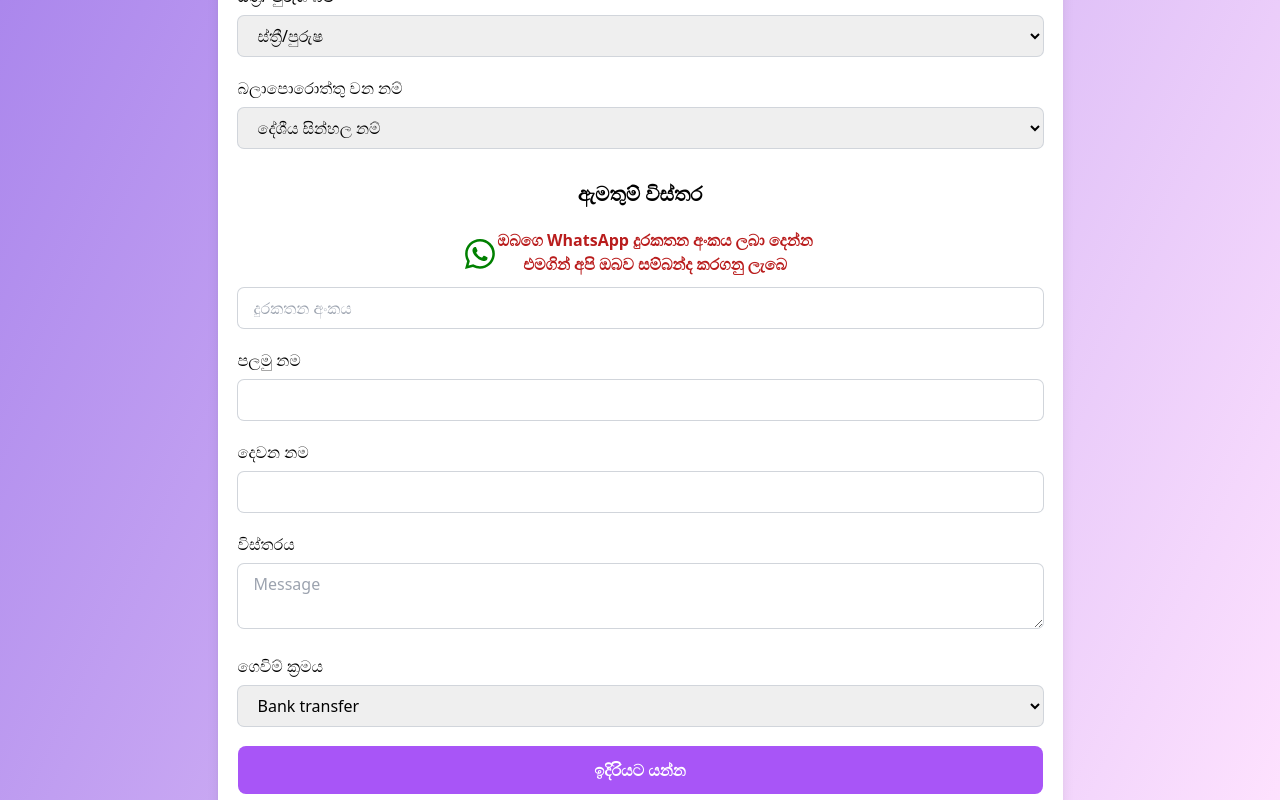
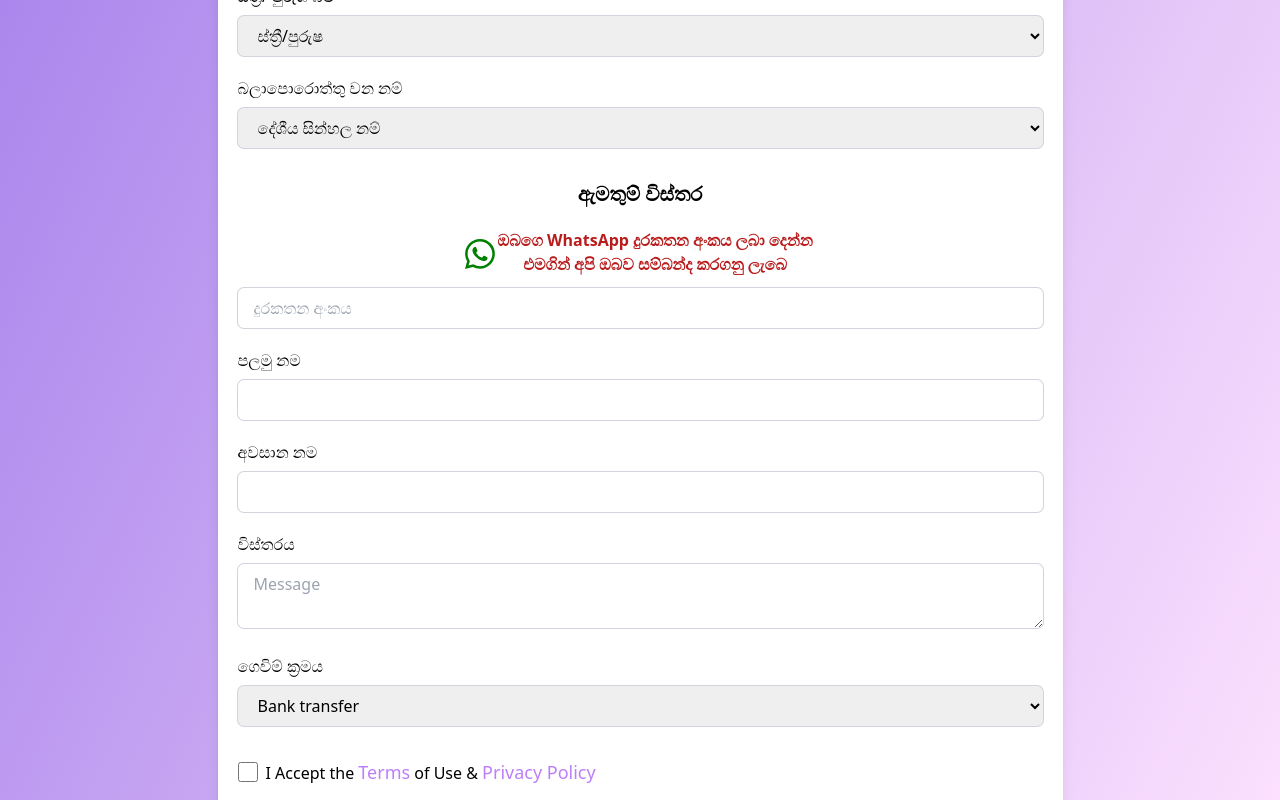
Before and after one commit to MRXjs/suryapathi-client, a Next.js app: page /babyname/form in a window 1280 px wide. Shown: the part 506-1306 px from the top of the page. Built offline with nearby package versions, Linux system fonts and the light colour scheme; a web font is replaced by a local one.

Commit message:
form validation / teams and condition check box / some css fix / payment succeeded page

```diff
--- a/src/app/components/BabyNameReqForm.js
+++ b/src/app/components/BabyNameReqForm.js
@@ -11,6 +11,7 @@ import FormError from "./FormError";
 import { toastError } from "./toast";
 import { babyNameCreate } from "../api/babyName";
 import LoadingScreen from "./LoadingScreen";
+import Link from "next/link";
 
 const BabyNameReqForm = () => {
   const router = useRouter();
@@ -212,6 +213,10 @@ const BabyNameReqForm = () => {
                 type="text"
                 {...register("first_name", {
                   required: formValidations.name.required.message,
+                  pattern: {
+                    value: formValidations.name.pattern.stringPattern,
+                    message: formValidations.name.pattern.message,
+                  },
                 })}
                 className="w-full px-4 py-2 mt-2 rounded-md outline-none ring-1 ring-gray-300 focus:ring-2 focus:ring-teal-300"
               />
@@ -220,13 +225,17 @@ const BabyNameReqForm = () => {
               ) : null}
             </div>
             <div className="mt-5">
-              <span>දෙවන නම </span>
+              <span>අවසාන නම</span>
               <input
                 id="last_name"
                 name="last_name"
                 type="text"
                 {...register("last_name", {
                   required: formValidations.name.required.message,
+                  pattern: {
+                    value: formValidations.name.pattern.stringPattern,
+                    message: formValidations.name.pattern.message,
+                  },
                 })}
                 className="w-full px-4 py-2 mt-2 rounded-md outline-none ring-1 ring-gray-300 focus:ring-2 focus:ring-teal-300"
               />
@@ -280,6 +289,36 @@ const BabyNameReqForm = () => {
                 ) : null}
               </div>
             ) : null}
+            <div className="flex items-center mt-8">
+              <input
+                id="acceptPolicy"
+                name="acceptPolicy"
+                {...register("acceptPolicy", {
+                  required: "අපගෙ කොන්දෙසි වලට එකග විය යුතුයී.",
+                })}
+                type="checkbox"
+                className="w-5 h-5 border border-gray-400 cursor-pointer"
+              />
+              <div className="ml-2 ">
+                I Accept the{" "}
+                <Link
+                  href={"/terms-and-conditions"}
+                  className="inline-block text-lg text-purple-500 transition duration-300 opacity-75 hover:opacity-100"
+                >
+                  Terms
+                </Link>{" "}
+                of Use &{" "}
+                <Link
+                  href={"/privacy-policy"}
+                  className="inline-block text-lg text-purple-500 transition duration-300 opacity-75 hover:opacity-100"
+                >
+                  Privacy Policy
+                </Link>{" "}
+              </div>
+            </div>
+            {errors.acceptPolicy ? (
+              <FormError error={errors.acceptPolicy.message} />
+            ) : null}
             <div className="mt-5">
               <button
                 className="w-full py-3 font-bold text-center text-white bg-purple-500 rounded-lg"
--- a/src/app/components/ReqContactForm.js
+++ b/src/app/components/ReqContactForm.js
@@ -4,6 +4,7 @@ import { BsWhatsapp } from "react-icons/bs";
 import { useForm } from "react-hook-form";
 import { formValidations } from "@/db/formValidations";
 import FormError from "./FormError";
+import Link from "next/link";
 
 const ReqContactForm = ({ formSubmit }) => {
   const [isEmail, setIsEmail] = useState(0);
@@ -59,6 +60,10 @@ const ReqContactForm = ({ formSubmit }) => {
             type="text"
             {...register("first_name", {
               required: formValidations.name.required.message,
+              pattern: {
+                value: formValidations.name.pattern.stringPattern,
+                message: formValidations.name.pattern.message,
+              },
             })}
             className="w-full px-4 py-2 mt-2 rounded-md outline-none ring-1 ring-gray-300 focus:ring-2 focus:ring-teal-300"
           />
@@ -67,13 +72,17 @@ const ReqContactForm = ({ formSubmit }) => {
           ) : null}
         </div>
         <div className="mt-5">
-          <span>දෙවන නම </span>
+          <span>අවසාන නම</span>
           <input
             id="last_name"
             name="last_name"
             type="text"
             {...register("last_name", {
               required: formValidations.name.required.message,
+              pattern: {
+                value: formValidations.name.pattern.stringPattern,
+                message: formValidations.name.pattern.message,
+              },
             })}
             className="w-full px-4 py-2 mt-2 rounded-md outline-none ring-1 ring-gray-300 focus:ring-2 focus:ring-teal-300"
           />
@@ -122,6 +131,38 @@ const ReqContactForm = ({ formSubmit }) => {
             {errors.email ? <FormError error={errors.email.message} /> : null}
           </div>
         ) : null}
+
+        <div className="flex items-center mt-8">
+          <input
+            id="acceptPolicy"
+            name="acceptPolicy"
+            {...register("acceptPolicy", {
+              required: "අපගෙ කොන්දෙසි වලට එකග විය යුතුයී.",
+            })}
+            type="checkbox"
+            className="w-5 h-5 border border-gray-400 cursor-pointer"
+          />
+          <div className="ml-2 ">
+            I Accept the{" "}
+            <Link
+              href={"/terms-and-conditions"}
+              className="inline-block text-lg text-purple-500 transition duration-300 opacity-75 hover:opacity-100"
+            >
+              Terms
+            </Link>{" "}
+            of Use &{" "}
+            <Link
+              href={"/privacy-policy"}
+              className="inline-block text-lg text-purple-500 transition duration-300 opacity-75 hover:opacity-100"
+            >
+              Privacy Policy
+            </Link>{" "}
+          </div>
+        </div>
+        {errors.acceptPolicy ? (
+          <FormError error={errors.acceptPolicy.message} />
+        ) : null}
+
         <div className="mt-10">
           <button
             className="w-full py-3 font-bold text-center text-white bg-green-700 rounded-lg shadow-lg hover:text-black hover:bg-green-300"
--- a/src/app/components/proposal/ProposalMemberRegForm.js
+++ b/src/app/components/proposal/ProposalMemberRegForm.js
@@ -21,6 +21,7 @@ import { memberCreate } from "@/app/api/member";
 import { ToastContainer } from "react-toastify";
 import { toastSuccess } from "../toast";
 import "react-toastify/dist/ReactToastify.css";
+import Link from "next/link";
 
 const ProposalMemberRegForm = () => {
   const {
@@ -409,9 +410,22 @@ const ProposalMemberRegForm = () => {
                   type="checkbox"
                   className="w-5 h-5 border border-gray-400 cursor-pointer"
                 />
-                <span className="ml-2 ">
-                  I Accept the Terms of Use & Privacy Policy
-                </span>
+                <div className="ml-2 ">
+                  I Accept the{" "}
+                  <Link
+                    href={"/terms-and-conditions"}
+                    className="inline-block text-lg text-purple-500 transition duration-300 opacity-75 hover:opacity-100"
+                  >
+                    Terms
+                  </Link>{" "}
+                  of Use &{" "}
+                  <Link
+                    href={"/privacy-policy"}
+                    className="inline-block text-lg text-purple-500 transition duration-300 opacity-75 hover:opacity-100"
+                  >
+                    Privacy Policy
+                  </Link>{" "}
+                </div>
               </div>
               {errors.acceptPolicy ? (
                 <FormError error={errors.acceptPolicy.message} />
--- /dev/null
+++ b/src/app/payment/succeeded/page.js
@@ -0,0 +1,51 @@
+import React from "react";
+import { FcApproval } from "react-icons/fc";
+import { BsFacebook, BsWhatsapp } from "react-icons/bs";
+import Footer from "@/app/components/Footer";
+import Navbar from "@/app/components/Navbar";
+
+const page = () => {
+  return (
+    <main>
+      <Navbar />
+      <section className="flex flex-col items-center justify-center w-screen min-h-screen">
+        <div className="flex flex-col items-center gap-1 ">
+          <div className="shrink-0">
+            <FcApproval size={150} />
+          </div>
+          <div className="text-2xl md:text-4xl xl:text-6xl">
+            මුදල් ගෙවීම සාර්ථකයි!
+          </div>
+        </div>
+        <p className="mt-10 text-lg font-semibold text-center md:text-2xl xl:text-4xl xl:text-[#4e4e4e]">
+          අපි හැකි ඉක්මනින් WhatsApp හරහා ඔබව සම්බන්ධ කර ගන්නෙමු.
+        </p>
+        <ul className="flex flex-wrap items-center justify-center mx-10 my-2 mt-10 ">
+          <li className="list-none">
+            <a
+              target="_blank"
+              href={"https://web.facebook.com/profile.php?id=100094727563499"}
+              className="font-[2em] text-[#fff] my-0 mx-[10px] inline-block transition duration-300 hover:-translate-y-1 animate-pulse"
+            >
+              <BsFacebook size={70} color="#1877F2" />
+            </a>
+          </li>
+          <li className="list-none">
+            <a
+              target="_blank"
+              href={
+                "https://api.whatsapp.com/send/?phone=94766251671&text&type=phone_number&app_absent=0"
+              }
+              className="font-[2em] text-[#fff] my-0 mx-[10px] inline-block transition duration-300 hover:-translate-y-1 animate-pulse"
+            >
+              <BsWhatsapp size={70} color="#25D366" />
+            </a>
+          </li>
+        </ul>
+      </section>
+      <Footer />
+    </main>
+  );
+};
+
+export default page;
--- a/src/db/formValidations.js
+++ b/src/db/formValidations.js
@@ -1,6 +1,12 @@
 export const formValidations = {
   avatar: { required: { message: "ඡායාරූපයක් අවශ්ය වේ" } },
-  name: { required: { message: "නම ඇතුලත් කල යුතුයී." } },
+  name: {
+    required: { message: "නම ඇතුලත් කල යුතුයී." },
+    pattern: {
+      stringPattern: /^\S*$/,
+      message: "නම හිස්තැන් නොමැතිව ඇතුලත් කරන්න.",
+    },
+  },
   birthDay: {
     required: {
       yearMessage: "උපන් දිනය ඇතුලත් කල යුතුයී.",
```
